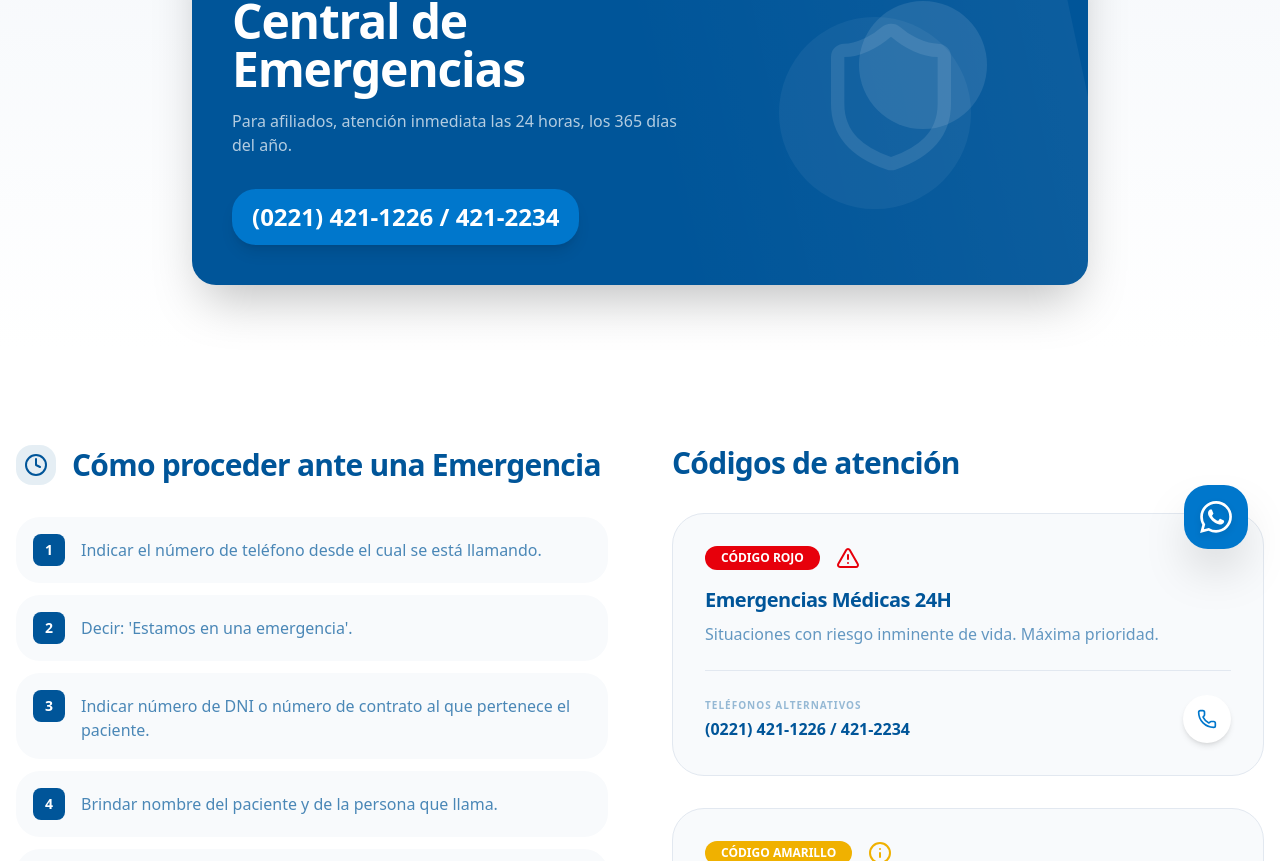
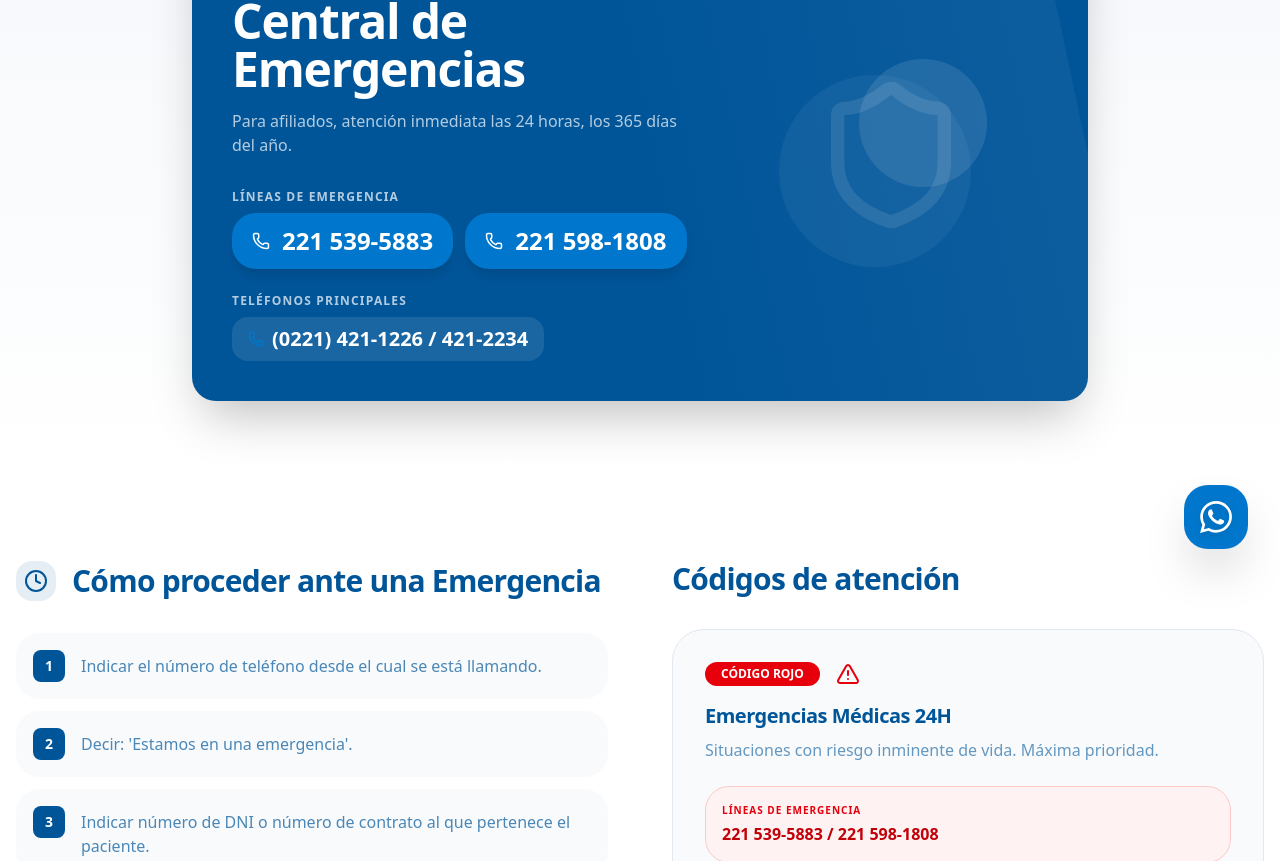
Before and after one commit to gen12software/sum, a Next.js app: page /emergencias in a window 1280 px wide. Shown: the part 219-1080 px from the top of the page. Built offline with nearby package versions, Linux system fonts and the light colour scheme; no server answers.

Commit message:
cambios numeros de emergencia

```diff
--- a/src/components/home/EmergenciesContent.tsx
+++ b/src/components/home/EmergenciesContent.tsx
@@ -22,7 +22,8 @@ const CODES = [
     icon: <AlertTriangle className="text-red-600" />,
     title: "Emergencias Médicas 24H",
     desc: "Situaciones con riesgo inminente de vida. Máxima prioridad.",
-    tel: "(0221) 421-1226 / 421-2234"
+    tel: "(0221) 421-1226 / 421-2234",
+    emergencyTel: "221 539-5883 / 221 598-1808"
   },
   {
     type: "AMARILLO",
@@ -30,7 +31,8 @@ const CODES = [
     icon: <Info className="text-yellow-500" />,
     title: "Urgencias Médicas 24H",
     desc: "Menor prioridad que la emergencia. Situaciones sin riesgo inminente.",
-    tel: "(0221) 421-1226 / 421-2234"
+    tel: "(0221) 421-1226 / 421-2234",
+    emergencyTel: "221 539-5883 / 221 598-1808"
   },
   {
     type: "VERDE",
@@ -38,7 +40,8 @@ const CODES = [
     icon: <CheckCircle2 className="text-green-500" />,
     title: "Visitas Médicas 24H",
     desc: "Atención domiciliaria de patologías menores.",
-    tel: "(0221) 483-9781"
+    tel: "(0221) 483-9781",
+    emergencyTel: ""
   }
 ];
 
@@ -59,10 +62,31 @@ export function EmergenciesContent() {
                 <p className="text-white/70 font-medium mb-8">
                   Para afiliados, atención inmediata las 24 horas, los 365 días del año.
                 </p>
+                <div className="mb-6">
+                  <p className="text-white/70 text-xs font-bold uppercase tracking-widest mb-2">Líneas de emergencia</p>
+                  <div className="flex flex-wrap gap-3">
+                    <a
+                      href="tel:2215395883"
+                      className="inline-flex items-center gap-3 bg-secondary text-white px-5 py-3 rounded-2xl text-lg md:text-2xl font-black shadow-lg active:scale-95"
+                    >
+                      <Phone size={18} />
+                      221 539-5883
+                    </a>
+                    <a
+                      href="tel:2215981808"
+                      className="inline-flex items-center gap-3 bg-secondary text-white px-5 py-3 rounded-2xl text-lg md:text-2xl font-black shadow-lg active:scale-95"
+                    >
+                      <Phone size={18} />
+                      221 598-1808
+                    </a>
+                  </div>
+                </div>
+                <p className="text-white/70 text-xs font-bold uppercase tracking-widest mb-2">Teléfonos principales</p>
                 <a
                   href="tel:02214211226"
-                  className="inline-flex items-center gap-3 bg-secondary text-white px-5 py-3 rounded-2xl text-lg md:text-2xl font-black shadow-lg active:scale-95"
+                  className="inline-flex items-center gap-2 bg-white/10 text-white px-4 py-2 rounded-xl text-base md:text-xl font-black active:scale-95"
                 >
+                  <Phone size={16} className="text-secondary" />
                   (0221) 421-1226 / 421-2234
                 </a>
               </div>
@@ -121,12 +145,18 @@ export function EmergenciesContent() {
                   </div>
                   <h3 className="text-xl font-bold text-primary mb-2">{code.title}</h3>
                   <p className="text-primary/60 font-medium mb-6">{code.desc}</p>
+                  {code.emergencyTel && (
+                    <div className="mb-4 p-4 rounded-2xl bg-red-50 border border-red-200">
+                      <p className="text-[10px] font-black text-red-600 uppercase tracking-widest mb-1">Líneas de emergencia</p>
+                      <p className="text-red-700 font-bold">{code.emergencyTel}</p>
+                    </div>
+                  )}
                   <div className="pt-6 border-t border-border flex items-center justify-between">
                     <div>
                       <p className="text-[10px] font-black text-primary/40 uppercase tracking-widest mb-1">Teléfonos alternativos</p>
                       <p className="text-primary font-bold">{code.tel}</p>
                     </div>
-                    <a href={`tel:${code.tel.split(' / ')[0].replace(/[^0-9]/g, '')}`} className="w-12 h-12 bg-white rounded-2xl flex items-center justify-center shadow-md hover:scale-110 transition-transform active:scale-95">
+                    <a href={`tel:${(code.emergencyTel || code.tel).split(' / ')[0].replace(/[^0-9]/g, '')}`} className="w-12 h-12 bg-white rounded-2xl flex items-center justify-center shadow-md hover:scale-110 transition-transform active:scale-95">
                       <Phone size={20} className="text-secondary" />
                     </a>
                   </div>
--- a/src/lib/contact.ts
+++ b/src/lib/contact.ts
@@ -1,7 +1,7 @@
 // Centralized contact data — update here, reflects everywhere
 
-export const EMERGENCY_PHONE = "02214211226";
-export const EMERGENCY_PHONE_DISPLAY = "(0221) 421-1226 / 421-2234";
+export const EMERGENCY_PHONE = "2215395883";
+export const EMERGENCY_PHONE_DISPLAY = "221 539-5883 / 221 598-1808";
 
 export const WHATSAPP_MAIN = "5492216754608";
 export const WHATSAPP_MAIN_DISPLAY = "+54 9 221 675-4608";
```
